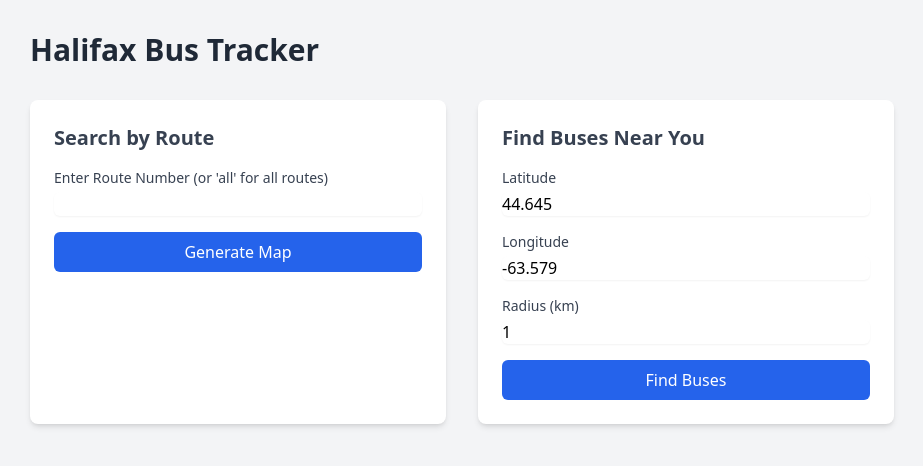
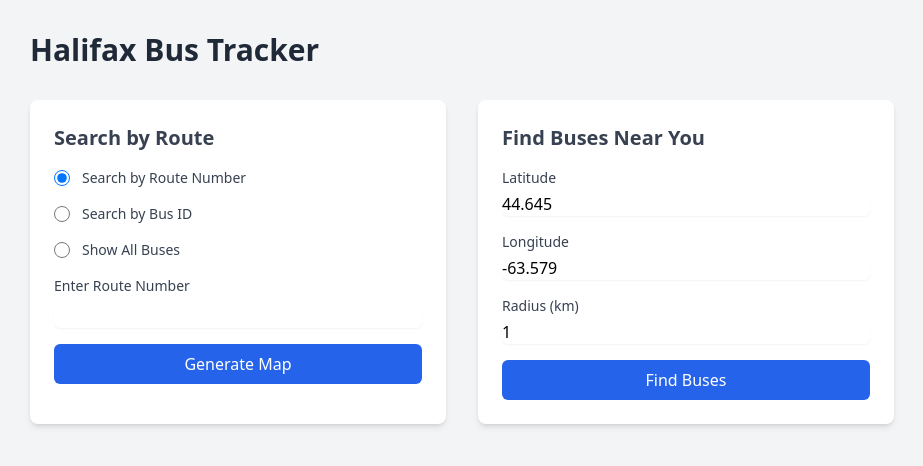
Before and after one commit to rcurry16/hfxtransit, a FastAPI app: page / in a window 1280 px wide. Shown: the top 466 px of the page, without its empty margins (178-1101 px from the left). Run offline with FastAPI, Linux system fonts and the light colour scheme; some libraries are stand-ins or nearby versions.

Commit message:
Update index.html

```diff
--- a/templates/index.html
+++ b/templates/index.html
@@ -15,16 +15,54 @@
             <div class="bg-white p-6 rounded-lg shadow-md">
                 <h2 class="text-xl font-semibold text-gray-700 mb-4">Search by Route</h2>
                 <form action="/generate_map" method="POST" class="space-y-4">
-                    <div>
-                        <label for="route_num" class="block text-sm font-medium text-gray-700">
-                            Enter Route Number (or 'all' for all routes)
-                        </label>
+                    <!-- Search Options -->
+                    <div class="space-y-4">
+                        <div class="flex items-center space-x-3">
+                            <input type="radio"
+                                   id="route_option"
+                                   name="search_type"
+                                   value="route"
+                                   class="h-4 w-4 text-blue-600"
+                                   checked>
+                            <label for="route_option" class="text-sm font-medium text-gray-700">Search by Route Number</label>
+                        </div>
+
+                        <div class="flex items-center space-x-3">
+                            <input type="radio"
+                                   id="bus_option"
+                                   name="search_type"
+                                   value="bus"
+                                   class="h-4 w-4 text-blue-600">
+                            <label for="bus_option" class="text-sm font-medium text-gray-700">Search by Bus ID</label>
+                        </div>
+
+                        <div class="flex items-center space-x-3">
+                            <input type="radio"
+                                   id="all_option"
+                                   name="search_type"
+                                   value="all"
+                                   class="h-4 w-4 text-blue-600">
+                            <label for="all_option" class="text-sm font-medium text-gray-700">Show All Buses</label>
+                        </div>
+                    </div>
+
+                    <!-- Input Fields (shown/hidden based on selection) -->
+                    <div id="route_input" class="space-y-2">
+                        <label for="route_num" class="block text-sm font-medium text-gray-700">Enter Route Number</label>
                         <input type="text"
                                id="route_num"
                                name="route_num"
-                               class="mt-1 block w-full rounded-md border-gray-300 shadow-sm focus:border-blue-500 focus:ring-blue-500"
-                               required>
+                               class="mt-1 block w-full rounded-md border-gray-300 shadow-sm focus:border-blue-500 focus:ring-blue-500">
                     </div>
+
+                    <div id="bus_input" class="space-y-2 hidden">
+                        <label for="bus_id" class="block text-sm font-medium text-gray-700">Enter Bus ID</label>
+                        <input type="text"
+                               id="bus_id"
+                               name="bus_id"
+                               class="mt-1 block w-full rounded-md border-gray-300 shadow-sm focus:border-blue-500 focus:ring-blue-500">
+                    </div>
+
                     <button type="submit"
                             class="w-full bg-blue-600 text-white px-4 py-2 rounded-md hover:bg-blue-700 focus:outline-none focus:ring-2 focus:ring-blue-500 focus:ring-offset-2">
                         Generate Map
@@ -41,7 +79,6 @@
                         <input type="number"
                                id="lat"
                                name="lat"
-                               step="any"
                                value="44.645"
                                class="mt-1 block w-full rounded-md border-gray-300 shadow-sm focus:border-blue-500 focus:ring-blue-500"
                                required>
@@ -51,7 +88,6 @@
                         <input type="number"
                                id="lon"
                                name="lon"
-                               step="any"
                                value="-63.579"
                                class="mt-1 block w-full rounded-md border-gray-300 shadow-sm focus:border-blue-500 focus:ring-blue-500"
                                required>
@@ -61,7 +97,6 @@
                         <input type="number"
                                id="radius"
                                name="radius"
-                               step="any"
                                value="1"
                                max="10"
                                class="mt-1 block w-full rounded-md border-gray-300 shadow-sm focus:border-blue-500 focus:ring-blue-500"
@@ -77,17 +112,29 @@
     </div>
 
     <script>
-        // Add geolocation button functionality
-        function getLocation() {
-            if (navigator.geolocation) {
-                navigator.geolocation.getCurrentPosition(showPosition);
-            }
-        }
+        // Handle radio button changes
+        document.querySelectorAll('input[name="search_type"]').forEach(radio => {
+            radio.addEventListener('change', function() {
+                // Hide all input fields
+                document.getElementById('route_input').classList.add('hidden');
+                document.getElementById('bus_input').classList.add('hidden');
 
-        function showPosition(position) {
-            document.getElementById('lat').value = position.coords.latitude;
-            document.getElementById('lon').value = position.coords.longitude;
-        }
+                // Show selected input field
+                if (this.value === 'route') {
+                    document.getElementById('route_input').classList.remove('hidden');
+                    document.getElementById('route_num').required = true;
+                    document.getElementById('bus_id').required = false;
+                } else if (this.value === 'bus') {
+                    document.getElementById('bus_input').classList.remove('hidden');
+                    document.getElementById('bus_id').required = true;
+                    document.getElementById('route_num').required = false;
+                } else {
+                    // For 'all' option, no input fields needed
+                    document.getElementById('route_num').required = false;
+                    document.getElementById('bus_id').required = false;
+                }
+            });
+        });
     </script>
 </body>
 </html>
```
